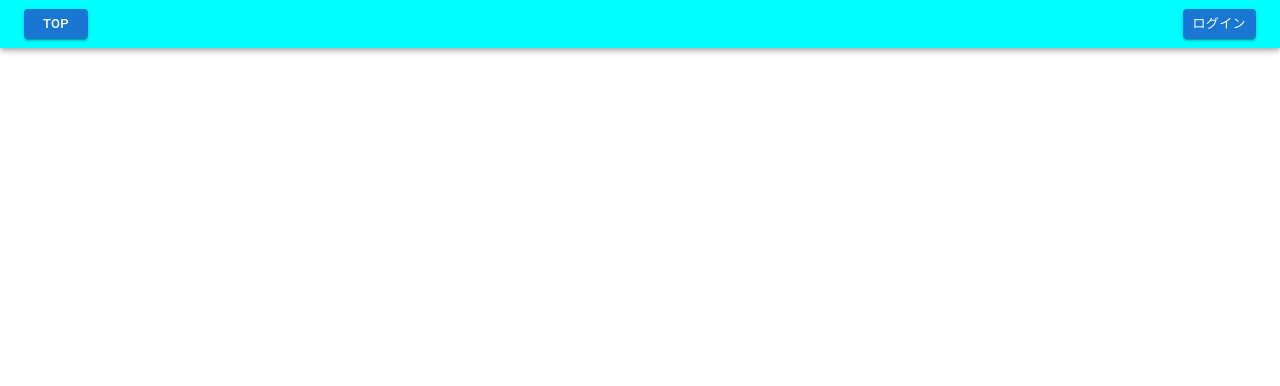
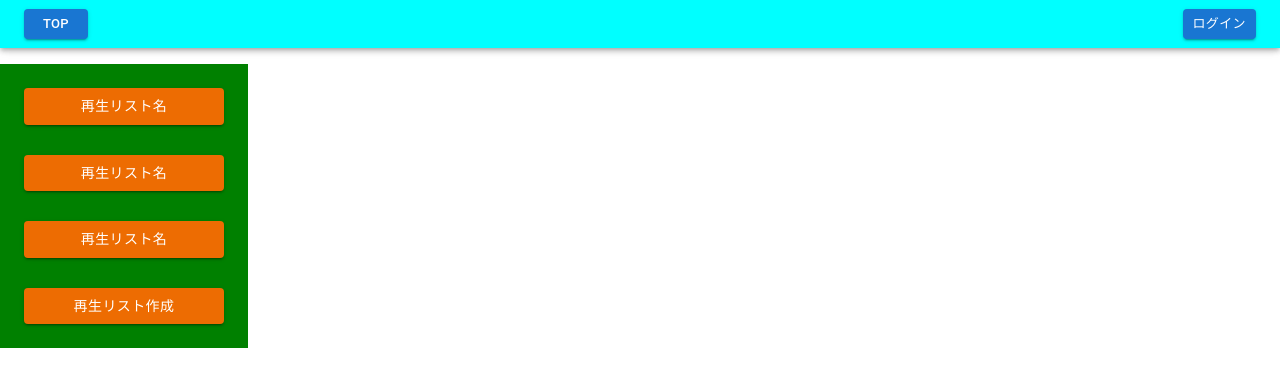
Before and after one commit to KengoHayata/react-ts-youtube-api, a React (Create React App) app: page / in a window 1280 px wide. Shown: the top 386 px of the page. Built offline with nearby package versions, Linux system fonts and the light colour scheme.

Commit message:
サイドバーのUI作成

```diff
--- a/src/App.tsx
+++ b/src/App.tsx
@@ -1,5 +1,6 @@
 import React from "react";
 import Header from "./components/Header";
+import Sidebar from "./components/Sidebar";
 import { BrowserRouter } from "react-router-dom";
 import "./App.css";
 
@@ -7,6 +8,8 @@ function App() {
   return (
     <BrowserRouter>
       <Header />
+      {/* TODO: サイドバーはログイン時のみ表示させる */}
+      <Sidebar />
     </BrowserRouter>
   );
 }
--- /dev/null
+++ b/src/components/Sidebar.tsx
@@ -0,0 +1,36 @@
+import MyBox from "./ui/MyBox";
+import MyButton from "./ui/MyButton";
+
+const buttons = [
+  "再生リスト名",
+  "再生リスト名",
+  "再生リスト名",
+  "再生リスト作成",
+];
+
+const Header = () => {
+  return (
+    // TODO: 再生リスト名を押下した時、再生リスト画面に遷移させる
+    // TODO: 再生リスト作成を押下した時、モーダルを表示させる
+    <MyBox
+      sx={{
+        width: 200,
+        marginTop: 8,
+        padding: 3,
+        display: "flex",
+        flexDirection: "column",
+        justifyContent: "space-between",
+        backgroundColor: "green",
+        gap: "30px",
+      }}
+    >
+      {buttons.map((text, index) => (
+        <MyButton key={index} variant="contained" color="warning">
+          {text}
+        </MyButton>
+      ))}
+    </MyBox>
+  );
+};
+
+export default Header;
```
